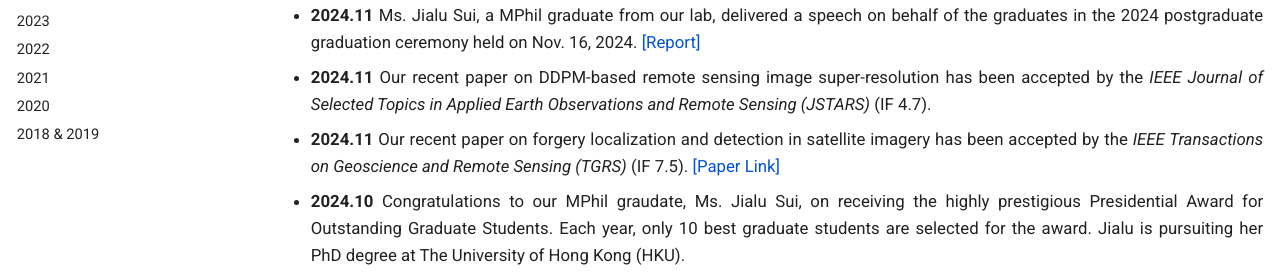
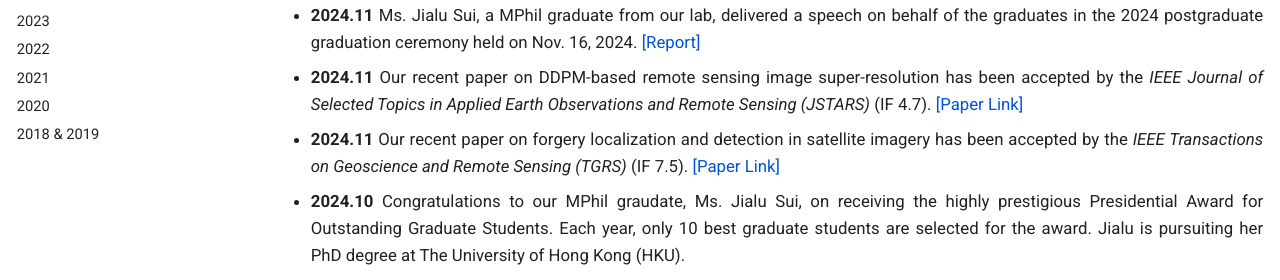
Before and after one commit to Traffic-Alpha/Sensing-Communication4Smart-City, an MkDocs documentation site: the page built from docs/index.md, in a window 1280 px wide and 900 px high, scrolled down 370 px. Shown: the part 166-446 px from the top of the window. Built offline with MkDocs 1.6.1 and Material for MkDocs 9.7.7, drawn with Linux system fonts in a browser that asks for light colours.

Commit message:
add link:

```diff
--- a/docs/index.md
+++ b/docs/index.md
@@ -7,7 +7,7 @@ hide:
 # **News**
 - **2024.11** Congratulations to our five students, Maonan, Aoyu, Ziyao, Ricca and Yu for winning the second prize (fourth place) in this year’s Tencent Kaiwu Global AI Competition (腾讯开悟人工智能全球公开赛), under the Intelligent Traffic Signal Scheduling track. The competition drew an impressive 2,038 teams from 388 universities worldwide.
 - **2024.11** Ms. Jialu Sui, a MPhil graduate from our lab, delivered a speech on behalf of the graduates in the 2024 postgraduate graduation ceremony held on Nov. 16, 2024. [[Report]](https://mp.weixin.qq.com/s/CfArulHxwJeMIiKWHgX8wg)
-- **2024.11** Our recent paper on DDPM-based remote sensing image super-resolution has been accepted by the *IEEE Journal of Selected Topics in Applied Earth Observations and Remote Sensing (JSTARS)* (IF 4.7).
+- **2024.11** Our recent paper on DDPM-based remote sensing image super-resolution has been accepted by the *IEEE Journal of Selected Topics in Applied Earth Observations and Remote Sensing (JSTARS)* (IF 4.7). [[Paper Link]](https://ieeexplore.ieee.org/document/10763472)
 - **2024.11** Our recent paper on forgery localization and detection in satellite imagery has been accepted by the *IEEE Transactions on Geoscience and Remote Sensing (TGRS)* (IF 7.5).  [[Paper Link]](https://ieeexplore.ieee.org/document/10756746)
 - **2024.10** Congratulations to our MPhil graudate, Ms. Jialu Sui, on receiving the highly prestigious Presidential Award for Outstanding Graduate Students. Each year, only 10 best graduate students are selected for the award. Jialu is pursuiting her PhD degree at The University of Hong Kong (HKU).
 - **2024.10** Our recent paper on RL-based online access scheduling for Space-Air-Ground Integrated Networks (SAGINs) has been accepted by the *IEEE Trans. on Vehicular Technology (TVT)* (IF 6.1). [[Paper Link]](https://ieeexplore.ieee.org/document/10745741)
```
Also changed, not shown: docs/pubs.md (+1 -1 lines).
